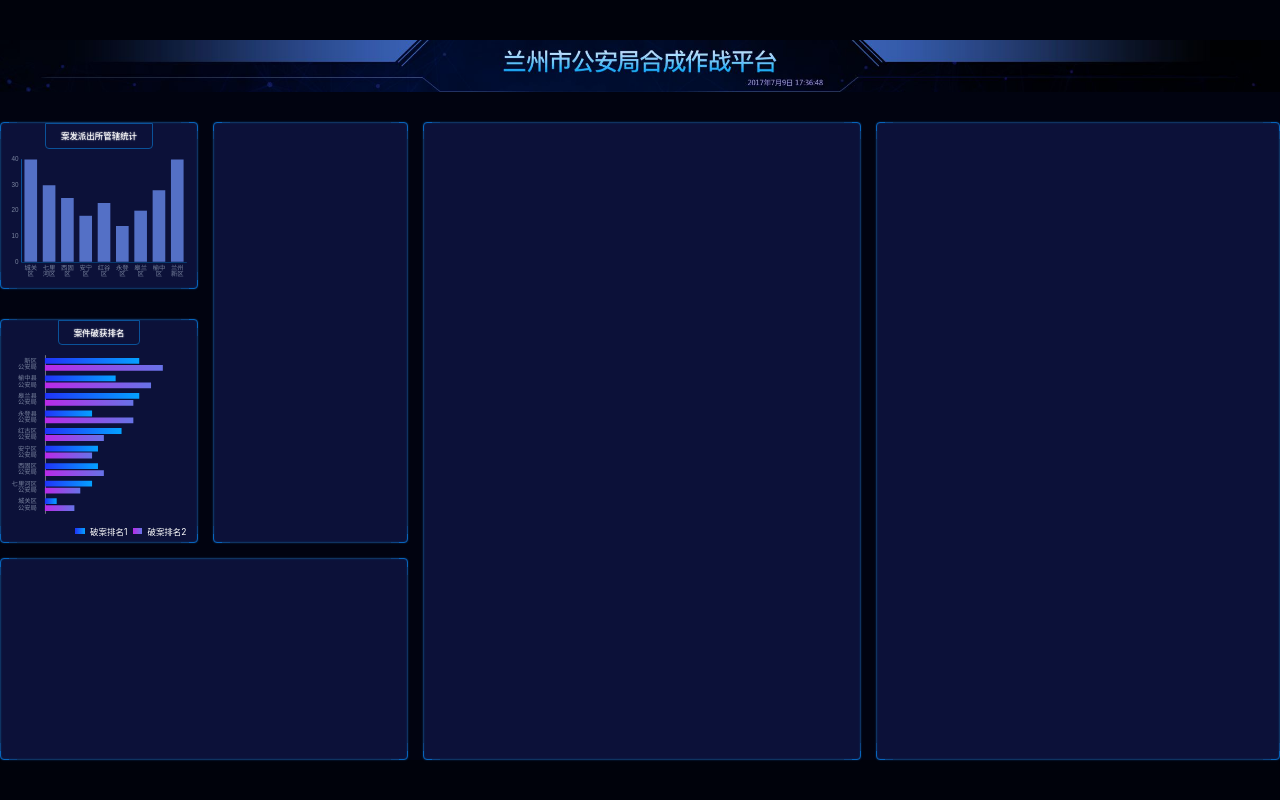
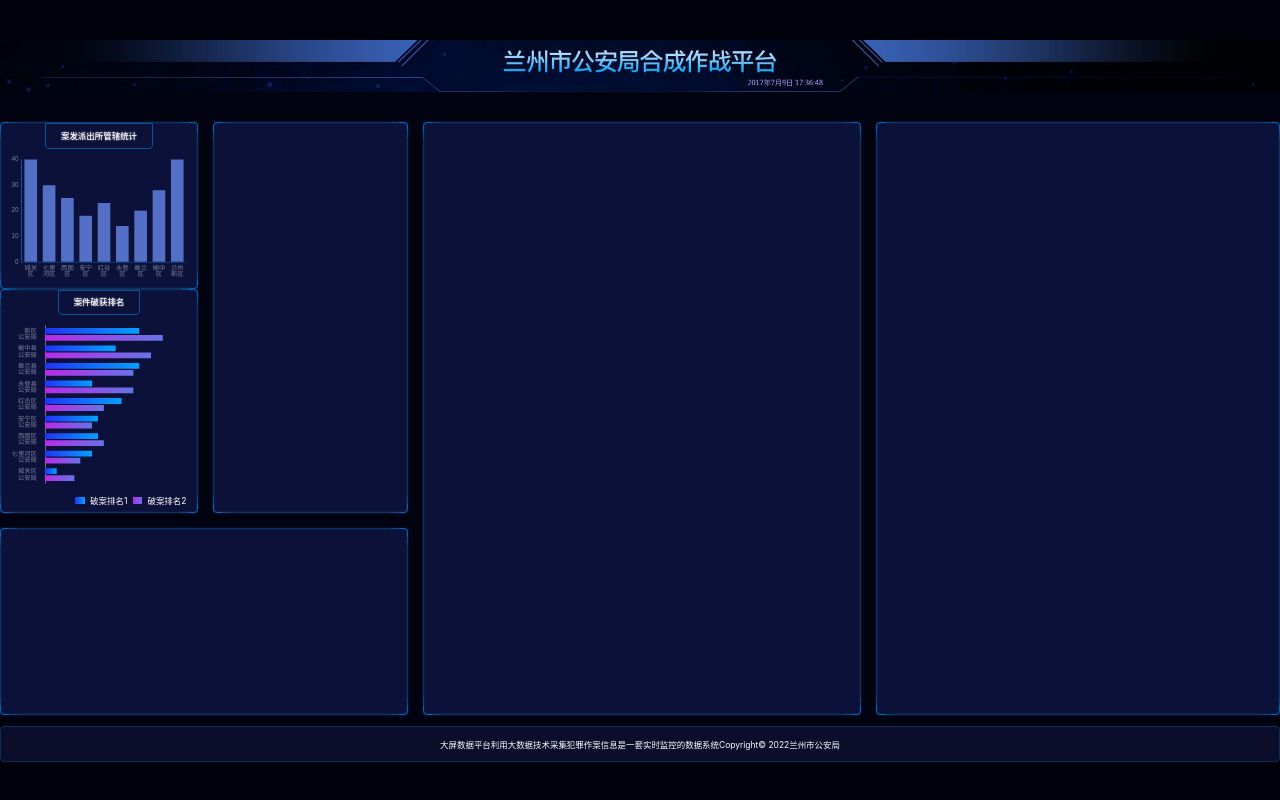
Before and after one commit to LuLiang0307/BigScreen-OriginCode, a React (Vite) app: page / in a window 1280 px wide. Built offline with nearby package versions, Linux system fonts and the light colour scheme.

Commit message:
制作footer

```diff
--- a/index.html
+++ b/index.html
@@ -20,7 +20,7 @@
 <body>
 <div id="root"></div>
 <script>
-  root.style.width = pageWidth + 'px'
+  // root.style.width = pageWidth + 'px'
   root.style.height = pageHeight + 'px'
   root.style.marginTop = (clientHeight - pageHeight) / 2 + 'px'
 </script>
--- a/src/pages/home.scss
+++ b/src/pages/home.scss
@@ -7,11 +7,25 @@
   background: #010310;
   color: white;
   font-size: px(16);
-  >.header {
+  >header {
     height: px(99);
     background-size: cover;
+    width: px(2420);
+    margin: 0 auto;
+  }
+  >footer{
+    height: px(68);
+    border: 1px solid #0d2d59;
+    margin: px(20) 0 1px;
+    border-radius: 4px;
+    background: #0c0d2b;
+    display: flex;
+    align-items: center;
+    justify-content: center;
   }
   >main {
+    width: px(2420);
+    margin: 0 auto;
     padding-top: 30px;
     flex: 1;
     display: grid;
@@ -105,4 +119,5 @@
       }
     }
   }
+
 }
--- a/src/pages/home.tsx
+++ b/src/pages/home.tsx
@@ -5,11 +5,11 @@
 import {Chart2} from '../components/chart-2'
 
 export const Home = () => {
-
+  const year = new Date().getFullYear();
 
   return (
     <div className='home'>
-      <div className="header" style={{ backgroundImage: `url(${headerBg})` }}></div>
+      <header style={{ backgroundImage: `url(${headerBg})` }}></header>
       <main>
         <section className='section1'>
           <Chart1 />
@@ -21,6 +21,9 @@
         <section className='bordered section4'></section>
         <section className='bordered section5'></section>
       </main>
+      <footer>
+        大屏数据平台利用大数据技术采集犯罪作案信息是一套实时监控的数据系统Copyright&copy; {year}兰州市公安局
+      </footer>
     </div>
   );
 };
```
